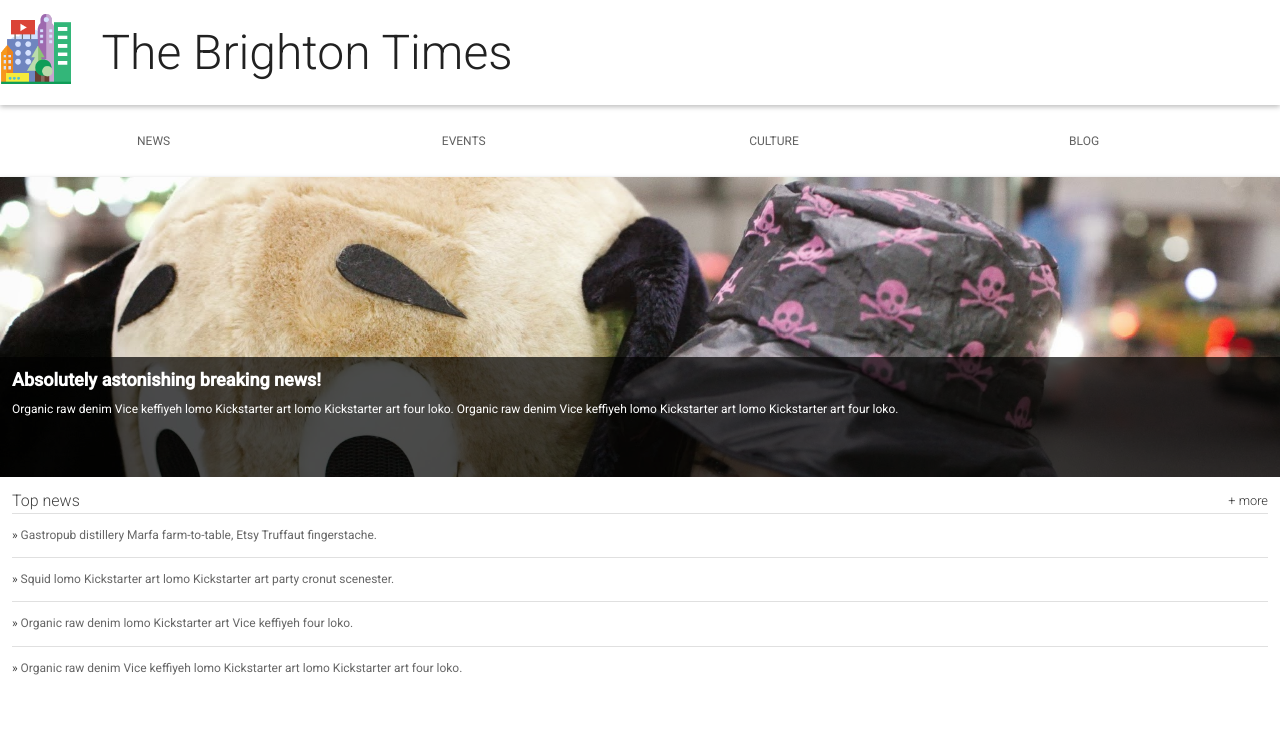
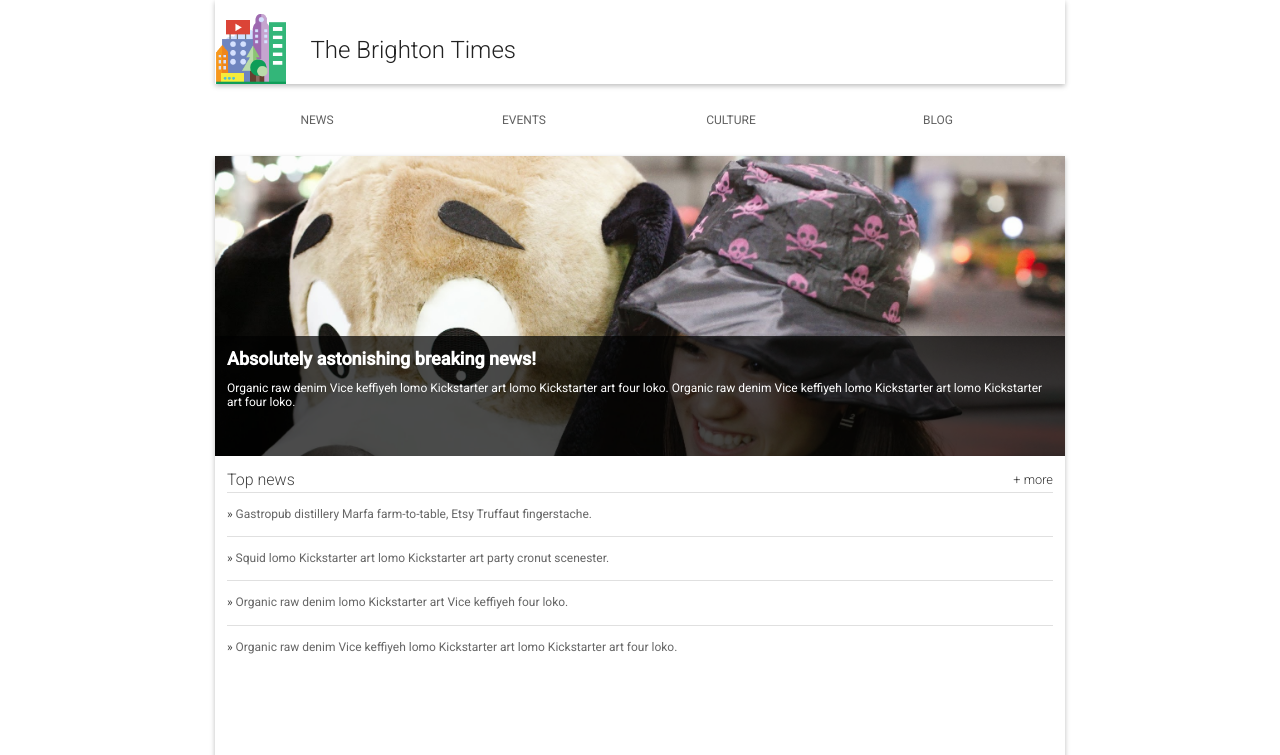
Before and after one commit to mrcreel/Udacity-MobileWebSpec, a website: page app/index.html in a window 1280 px wide. Shown: the top 755 px of the page. Drawn offline with Linux system fonts and the light colour scheme; files that its build step writes are made by us from their sources.

Commit message:
"Init commit"

```diff
--- a/app/index.html
+++ b/app/index.html
@@ -6,13 +6,13 @@
     <meta http-equiv="X-UA-Compatible" content="IE=edge">
     <title>Brighton Times</title>
     <link href="https://fonts.googleapis.com/css?family=Roboto:300,400,500" rel="stylesheet" type="text/css">
-    <link rel="stylesheet" type="text/css" href="main.css">
+    <link rel="stylesheet" type="text/css" href="./styles/main.css">
   </head>
   <body>
 
     <header class="header">
       <div class="header__inner">
-        <img class="header__logo" src="images/city.png" alt="iconic view of a cityscape">
+        <img class="header__logo" src="../images/city.png" alt="iconic view of a cityscape">
         <h1 class="header__title">
           The Brighton Times
         </h1>
--- a/app/styles/main.css
+++ b/app/styles/main.css
@@ -4,12 +4,17 @@ html {
   padding: 0;
   width: 100%;
   height: 100%;
+  max-width: 850px;
+  margin-right: auto;
+  margin-left: auto;
 }
 
 body {
   font-family: Roboto;
   font-size: 12px;
   color: #424242;
+  width: 100%;
+
 }
 
 h1,
@@ -77,10 +82,11 @@ ul {
 
 .header__title {
   font-weight: 300;
-  font-size: 4em;
+  /* font-size: 4em; */
   margin: 0.5em 0.25em;
   display: inline-block;
   color: #212121;
+  padding-top: 1em;
 }
 
 
@@ -153,7 +159,7 @@ main {
 .hero {
   width: 100%;
   position: relative;
-  background-image: url("./images/dog.jpg");
+  background-image: url("../images/dog.jpg");
   background-size: cover;
   height: 300px;
 }
```
Also changed, not shown: 1 other file.
